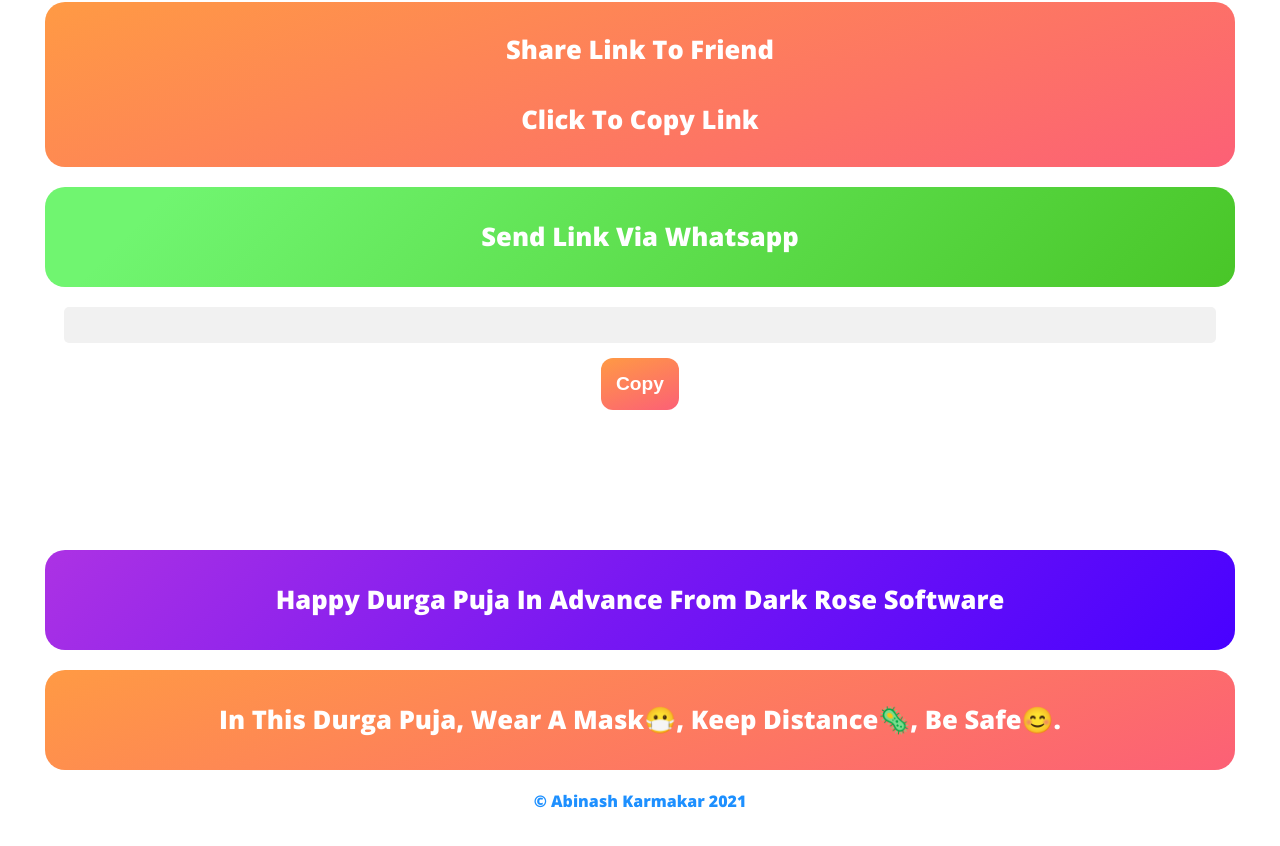
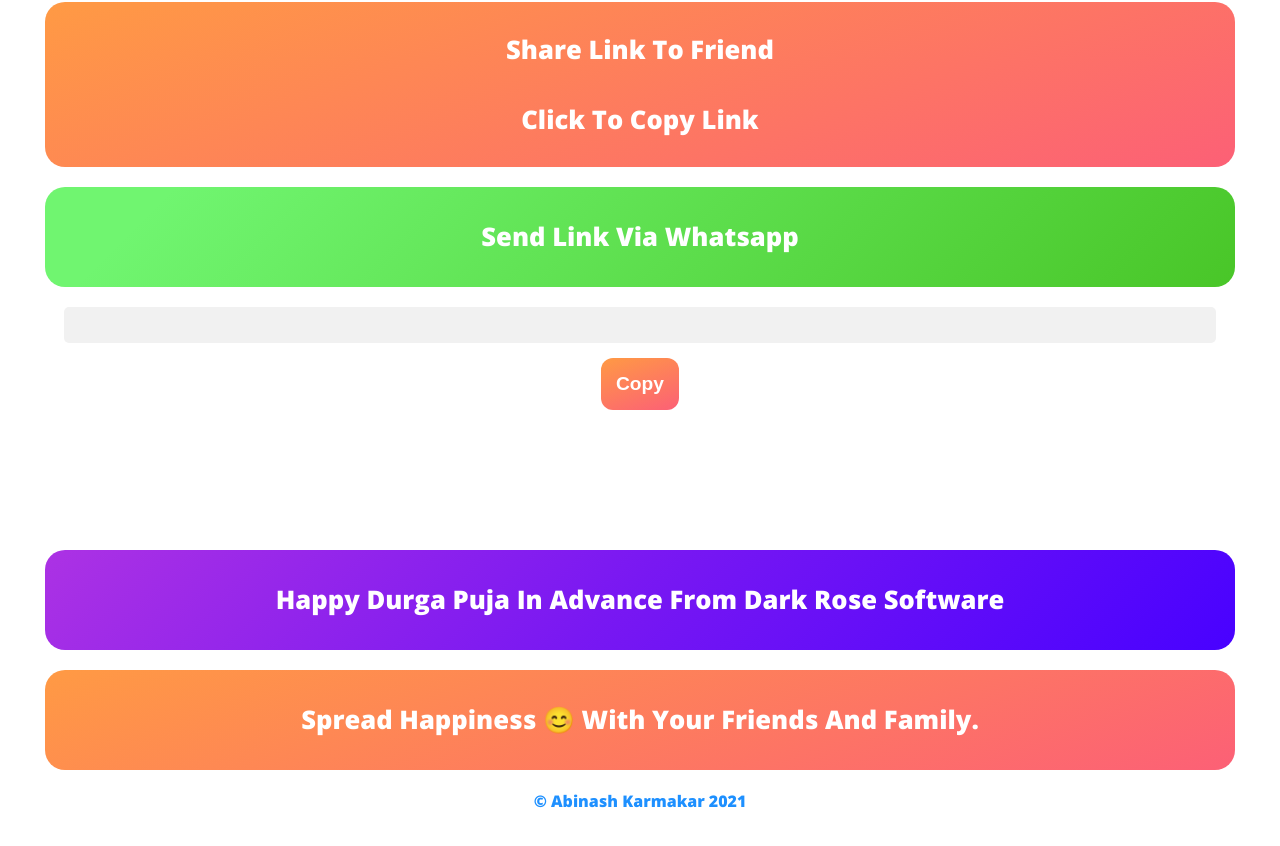
Before and after one commit to codeAbinash/Durga-Puja-CountDown, a plain HTML site: page index.html in a window 1280 px wide. Shown: the part 2737-3583 px from the top of the page. Drawn offline with Linux system fonts and the light colour scheme.

Commit message:
Update index.html

```diff
--- a/index.html
+++ b/index.html
@@ -52,7 +52,7 @@
         <h1>Happy Durga Puja in advance from Dark Rose Software</h1>
     </div>
     <div class="sixth fullDiv press">
-        <h1>In this durga puja, wear a mask😷, keep distance🦠, be safe😊.</h1>
+        <h1>Spread Happiness 😊 with your friends and family.</h1>
     </div>
     <a href="https://www.facebook.com/Abinash.Dark.Rose/" ><p style="font-family: b;">© Abinash Karmakar 2021</p></a>
     <script src="script.js"></script>
```
